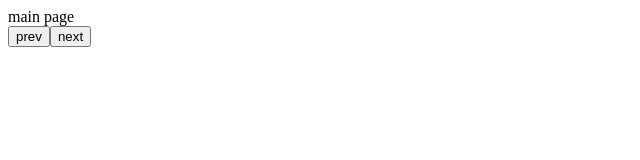
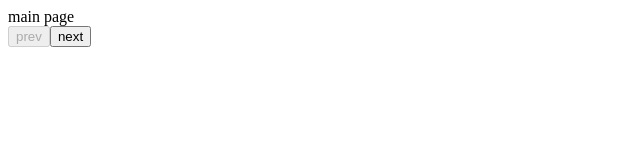
Before and after one commit to martyniak-roman/react, a React (Vite) app: page /list in a window 1280 px wide. Shown: the top 160 px of the page, without its empty margins (0-640 px from the left). Built offline with nearby package versions, Linux system fonts and the light colour scheme.

Commit message:
add disables buttons

```diff
--- a/src/components/Pagination/Pagination.tsx
+++ b/src/components/Pagination/Pagination.tsx
@@ -2,11 +2,15 @@ import {useSearchParams} from "react-router-dom";
 
 export const Pagination = () => {
     const [searchParams, setSearchParams] = useSearchParams({page: '1'});
+
+    const minPage: number = 1;
+    const maxPage: number = 7
+
     let currentPage = Number(searchParams.get('page') || '1')
     return (
         <div>
-            <button onClick={() => {setSearchParams({page: (--currentPage).toString()})}}>prev</button>
-            <button onClick={() => {setSearchParams({page: (++currentPage).toString()})}}>next</button>
+            <button onClick={() => {setSearchParams({page: (--currentPage).toString()})}} disabled={currentPage <= minPage}>prev</button>
+            <button onClick={() => {setSearchParams({page: (++currentPage).toString()})}} disabled={currentPage >= maxPage}>next</button>
         </div>
     );
 };
```
